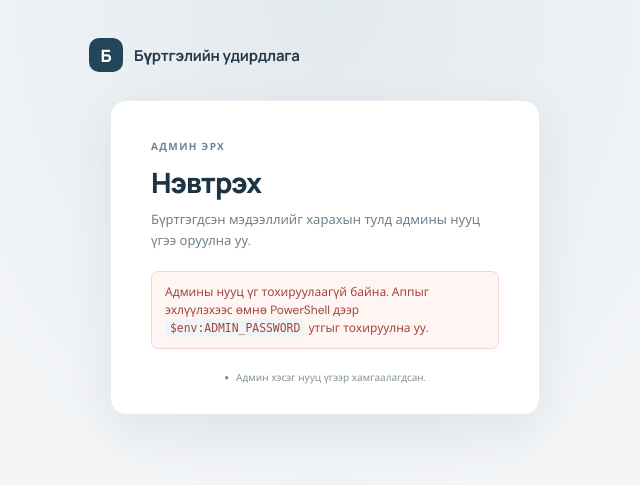
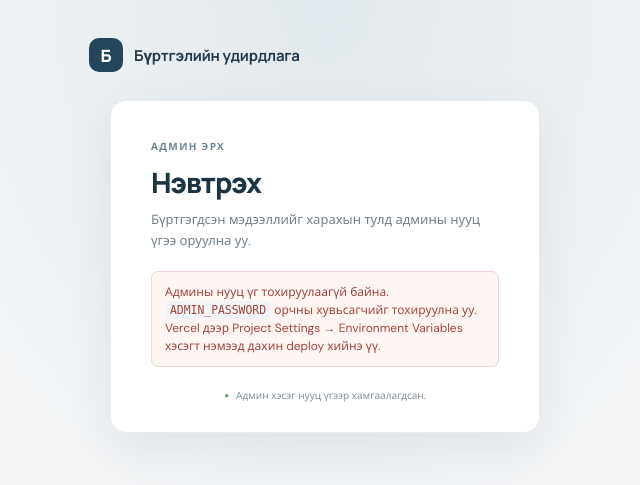
Before and after one commit to khuygbaataro/Burtgel, a Flask app: page /admin/login in a window 1280 px wide. Shown: the top 485 px of the page, without its empty margins (315-955 px from the left). Run offline with Flask 3, Linux system fonts and the light colour scheme.

Commit message:
admin update

```diff
--- a/templates/admin_login.html
+++ b/templates/admin_login.html
@@ -39,8 +39,9 @@
         </form>
       {% else %}
         <div class="notice notice-error" role="alert">
-          Админы нууц үг тохируулаагүй байна. Аппыг эхлүүлэхээс өмнө
-          PowerShell дээр <code>$env:ADMIN_PASSWORD</code> утгыг тохируулна уу.
+          Админы нууц үг тохируулаагүй байна. <code>ADMIN_PASSWORD</code>
+          орчны хувьсагчийг тохируулна уу. Vercel дээр Project Settings →
+          Environment Variables хэсэгт нэмээд дахин deploy хийнэ үү.
         </div>
       {% endif %}
       <p class="privacy-note"><span aria-hidden="true">●</span> Админ хэсэг нууц үгээр хамгаалагдсан.</p>
```
Also changed, not shown: README.md.
